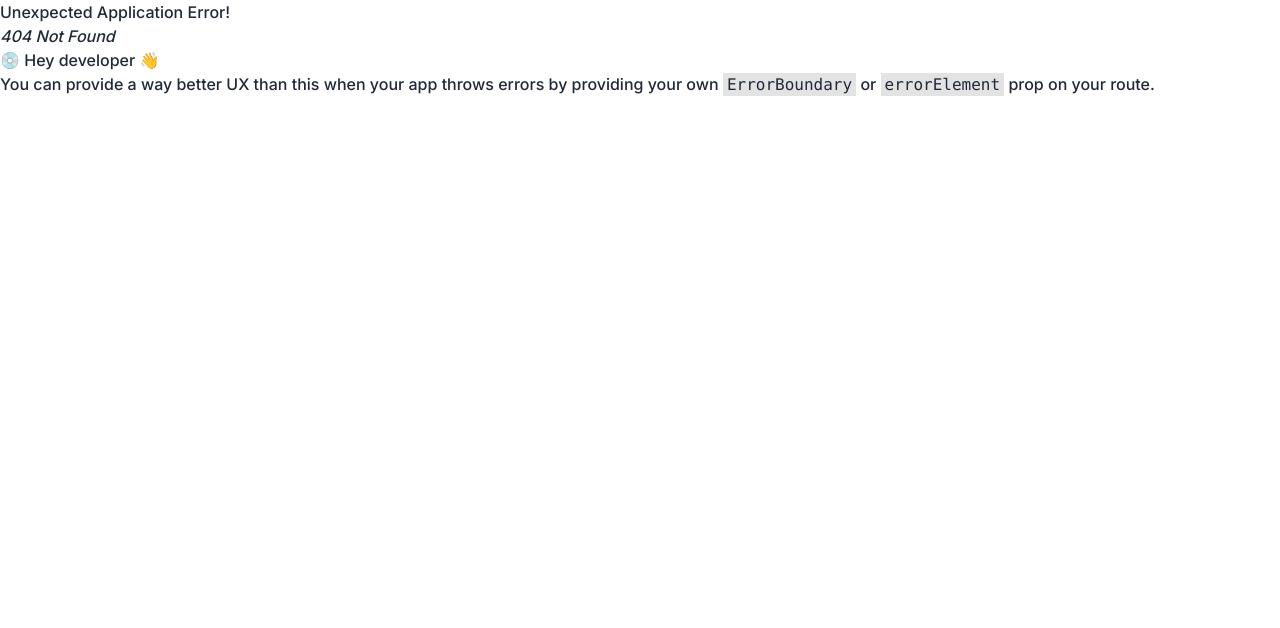
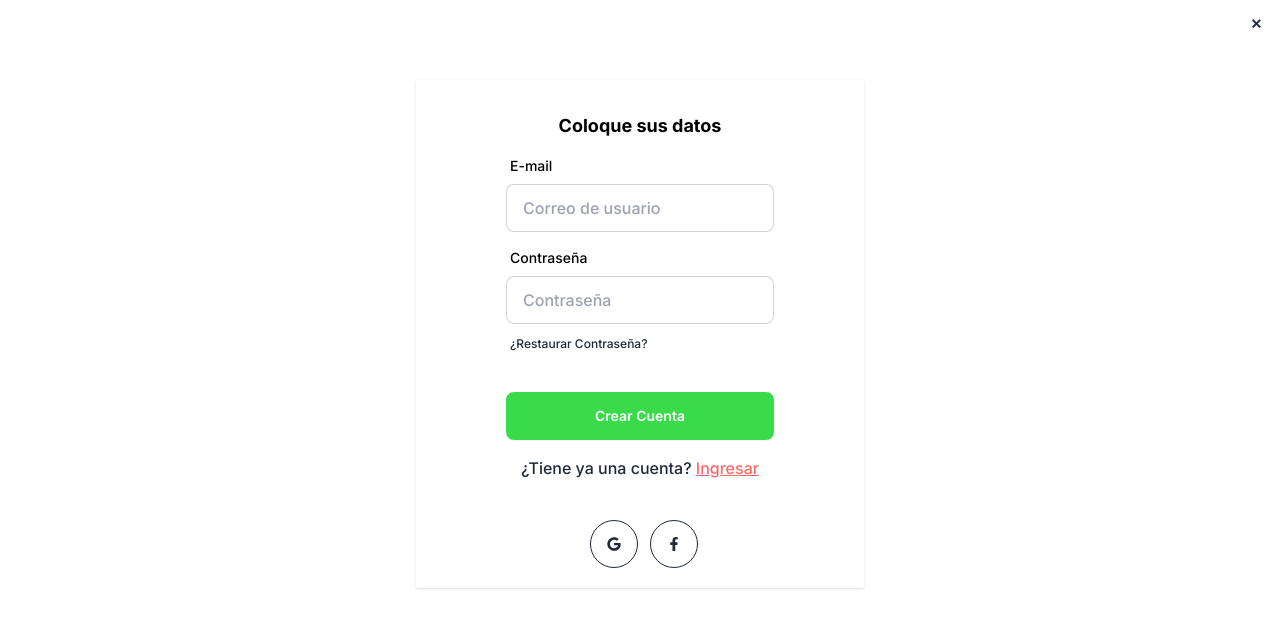
Before and after one commit to Cassst/UTN_BUENSABOR_V3, a React (Vite) app in the folder buensabor_client/: page /signup in a window 1280 px wide. Before the commit this address had no page. Shown: the top 628 px of the page. Built offline with nearby package versions, Linux system fonts and the light colour scheme.

Commit message:
FRONT | Crear cuenta listo

```diff
--- a/buensabor_client/src/components/Banner.jsx
+++ b/buensabor_client/src/components/Banner.jsx
@@ -3,7 +3,7 @@
 
 const Banner = () => {
   return (
-    <div className="max-w-screen-2xl container mx-auto x1:px-24 px-4 bg-white element">
+    <div className="max-w-screen-2xl container mx-auto x1:px-24 px-4 bg-white">
       <div className="py-24 flex flex-col md:flex-row-reverse justify-between items-center gap-8">
         {/*imagen*/}
         <div className="md:w-1/2">
--- a/buensabor_client/src/components/Modal.jsx
+++ b/buensabor_client/src/components/Modal.jsx
@@ -16,7 +16,11 @@
     <dialog id="my_modal_5" className="modal modal-middle sm:modal-middle">
       <div className="modal-box bg-white">
         <div className="modal-action flex flex-col justify-center mt-0">
-          <form onSubmit={handleSubmit(onSubmit)} className="card-body" method="dialog">
+          <form
+            onSubmit={handleSubmit(onSubmit)}
+            className="card-body"
+            method="dialog"
+          >
             <h3 className="font-bold text-lg text-black">Ingresar Datos</h3>
             {/*Email*/}
             <div className="form-control">
@@ -62,10 +66,17 @@
             </div>
             <p className="text-center my-2">
               ¿No posee una cuenta?{" "}
-              <Link to="/signup" className="underline text-red">
+              <Link to="/Signup" className="underline text-red">
                 Crear una ahora
               </Link>
             </p>
+            <button
+              htmlFor="my_modal_5"
+              onClick={() => document.getElementById("my_modal_5").close()}
+              className="btn btn-sm btn-circle btn-ghost absolute right-2 top-2"
+            >
+              ✕
+            </button>
           </form>
           {/*Redes Sociales*/}
           <div className="text-center space-x-3 mb-5">
--- /dev/null
+++ b/buensabor_client/src/components/Signup.jsx
@@ -0,0 +1,98 @@
+import React from "react";
+import { useForm } from "react-hook-form";
+import { FaFacebookF, FaGoogle } from "react-icons/fa";
+import Modal from "./Modal";
+import { Link } from "react-router-dom";
+
+const Signup = () => {
+  const {
+    register,
+    handleSubmit,
+    formState: { errors },
+  } = useForm();
+
+  const onSubmit = (data) => console.log(data);
+  return (
+    <div className="max-w-md shadow w-full mx-auto flex item-center justify-center my-20">
+      <div className="modal-action flex flex-col justify-center mt-0">
+        <form
+          onSubmit={handleSubmit(onSubmit)}
+          className="card-body"
+          method="dialog"
+        >
+          <h3 className="font-bold text-lg text-black text-center">
+            Coloque sus datos
+          </h3>
+          {/*Email*/}
+          <div className="form-control">
+            <label className="label">
+              <span className="label-text text-black">E-mail</span>
+            </label>
+            <input
+              type="email"
+              placeholder="Correo de usuario"
+              className="input input-bordered bg-white"
+              required
+              {...register("email")}
+            />
+          </div>
+          {/*Contraseña*/}
+          <div className="form-control">
+            <label className="label">
+              <span className="label-text text-black">Contraseña</span>
+            </label>
+            <input
+              type="password"
+              placeholder="Contraseña"
+              className="input input-bordered bg-white"
+              required
+              {...register("password")}
+            />
+            <label className="label mt-1">
+              <a href="#" className="label-text-alt link link-hover">
+                ¿Restaurar Contraseña?
+              </a>
+            </label>
+          </div>
+          {/*Seccion Error*/}
+
+          {/*Boton Ingresar*/}
+          <div className="form-control mt-6">
+            <input
+              type="submit"
+              value="Crear Cuenta"
+              className="btn bg-green text-white"
+              style={{ border: "none" }}
+            />
+          </div>
+          <p className="text-center my-2">
+            ¿Tiene ya una cuenta?{" "}
+            <button
+              onClick={() => document.getElementById("my_modal_5").showModal()}
+              className="underline text-red"
+            >
+              Ingresar
+            </button>
+          </p>
+          <Link to="/"
+            className="btn btn-sm btn-circle btn-ghost absolute right-2 top-2"
+          >
+            ✕
+          </Link>
+        </form>
+        {/*Redes Sociales*/}
+        <div className="text-center space-x-3 mb-5">
+          <button className="btn btn-circle btn-outline hover:bg-green hover:text-white">
+            <FaGoogle />
+          </button>
+          <button className="btn btn-circle btn-outline hover:bg-green hover:text-white">
+            <FaFacebookF />
+          </button>
+        </div>
+      </div>
+      <Modal />
+    </div>
+  );
+};
+
+export default Signup;
--- a/buensabor_client/src/components/Singup.jsx
+++ /dev/null
@@ -1,9 +0,0 @@
-import React from 'react'
-
-const Singup = () => {
-  return (
-    <div>Singup</div>
-  )
-}
-
-export default Singup
--- a/buensabor_client/src/router/Router.jsx
+++ b/buensabor_client/src/router/Router.jsx
@@ -2,6 +2,7 @@
 import { Main } from "../layout/Main";
 import { Home } from "../pages/home/Home";
 import Menu from "../pages/shop/Menu";
+import Signup from "../components/Signup";
 const router = createBrowserRouter([
   {
     path: "/",
@@ -17,6 +18,10 @@
       },
     ],
   },
+  {
+    path: "/signup",
+    element: <Signup />,
+  },
 ]);
 
 export default router;
```
